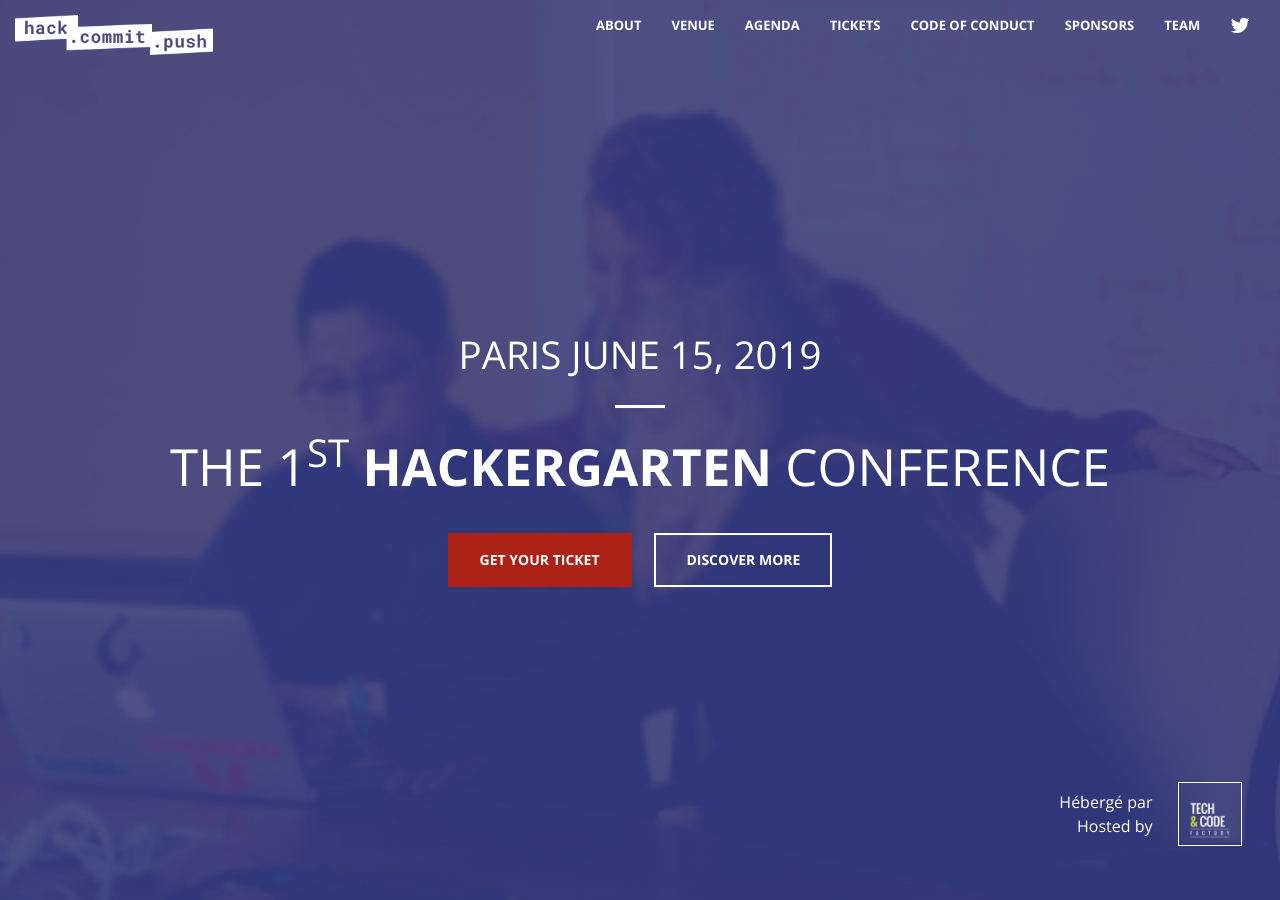
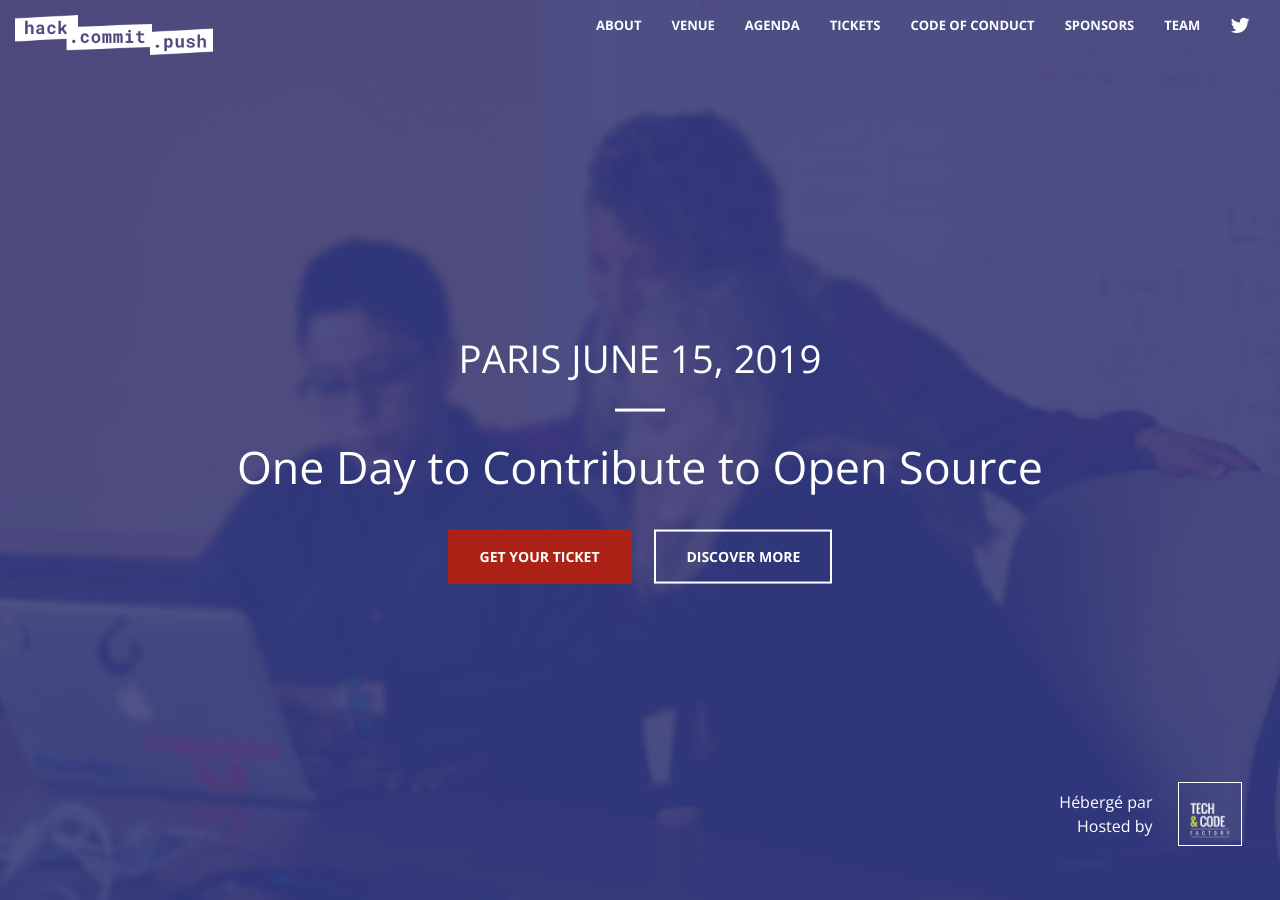
Before and after one commit to hackergarten/Paris2019, a Jekyll site: the page built from index.html, in a window 1280 px wide and 900 px high. Built offline with Jekyll 4.4.1, drawn with Linux system fonts in a browser that asks for light colours.

Commit message:
Update punchline

```diff
--- a/_config.yml
+++ b/_config.yml
@@ -4,7 +4,7 @@ email: organization@hack-commit-pu.sh
 description: |
   hack.commit.push
   Paris JUNE 15, 2019
-  The 1st hackergarten conference
+tagline: One Day to Contribute to Open Source
 baseurl: "" # the subpath of your site, e.g. /blog/
 url: "" # the base hostname & protocol for your site
 
--- a/_includes/head.html
+++ b/_includes/head.html
@@ -6,7 +6,7 @@
     <meta name="description" content="">
     <meta name="author" content="">
 
-    <title>hack.commit.push - the first Hackergarten conference</title>
+    <title>{{site.title}} &middot; {{site.tagline}}</title>
 
     <!-- Bootstrap Core CSS -->
     <link rel="stylesheet" href="css/bootstrap.min.css" type="text/css">
--- a/_includes/header.html
+++ b/_includes/header.html
@@ -3,7 +3,7 @@
         <div class="header-content-inner" id="main-info">
             <h2>Paris June 15, 2019</h2>
             <hr>
-            <h1>The 1<sup>st</sup> <b>hackergarten</b> conference</h1>
+            <h1>{{site.tagline}}</h1>
             <div id="main-links">
             	<a href="#tickets" class="btn btn-primary btn-xl page-scroll">Get your ticket</a>
             	<a href="#about" class="btn btn-secondary btn-xl page-scroll">Discover more</a>
@@ -14,7 +14,7 @@
     	<div id="techandcode">
     		<div>
 	    		<p lang="fr">Hébergé par</p>
-	    		<p lang="fr">Hosted by</p>
+	    		<p>Hosted by</p>
 	    	</div>
 	    	<a target="_blank" rel="noopener" href="https://www.techandcodefactory.fr/"><img id="techcodefactorylogo" src="img/techandcodefactory-logo.png" alt="Sponsor Tech & Code Factory" /></a>
     	</div>
--- a/css/main.scss
+++ b/css/main.scss
@@ -181,9 +181,10 @@ header .header-content {
 		}
 
 		h1 {
-			font-size: 4 / 3 * $spacing-unit !important;
+			font-size: 3.5 / 3 * $spacing-unit !important;
 			font-weight: normal;
 			padding-bottom: $spacing-unit;
+			text-transform: inherit;
 		}
 
 		h2 {
```
